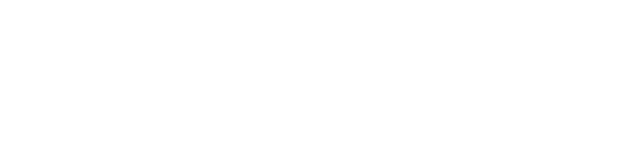
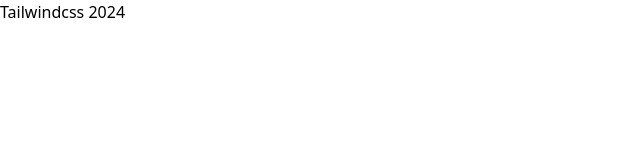
Before and after one commit to mohamadanasfattoum/tailwindcss-2024, a plain HTML site: page index.html in a window 1280 px wide. Shown: the whole page, without its empty margins (0-640 px from the left). Drawn offline with nearby package versions, Linux system fonts and the light colour scheme.

Commit message:
add tailwindcss cdn

```diff
--- a/index.html
+++ b/index.html
@@ -3,9 +3,10 @@
 <head>
     <meta charset="UTF-8">
     <meta name="viewport" content="width=device-width, initial-scale=1.0">
+    <script src="https://cdn.tailwindcss.com"></script>
     <title>tailwindcss</title>
 </head>
 <body>
-
+    <h1>Tailwindcss 2024</h1>
 </body>
 </html>
```
